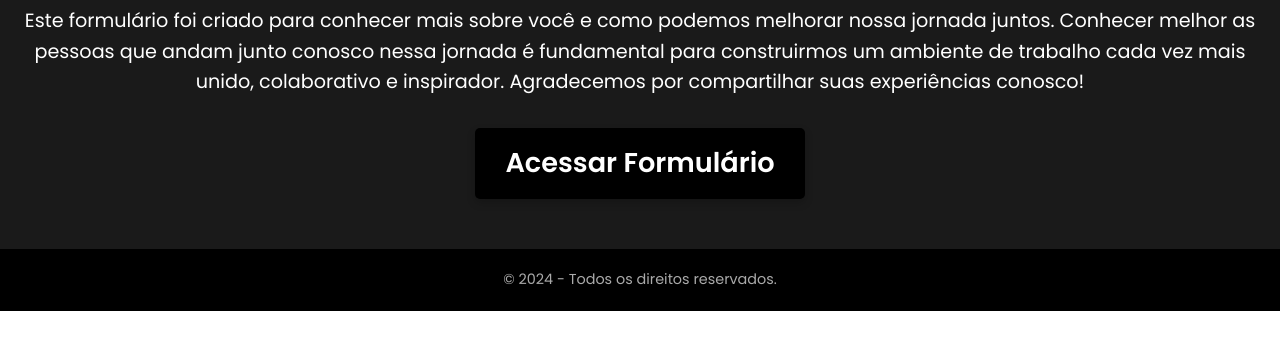
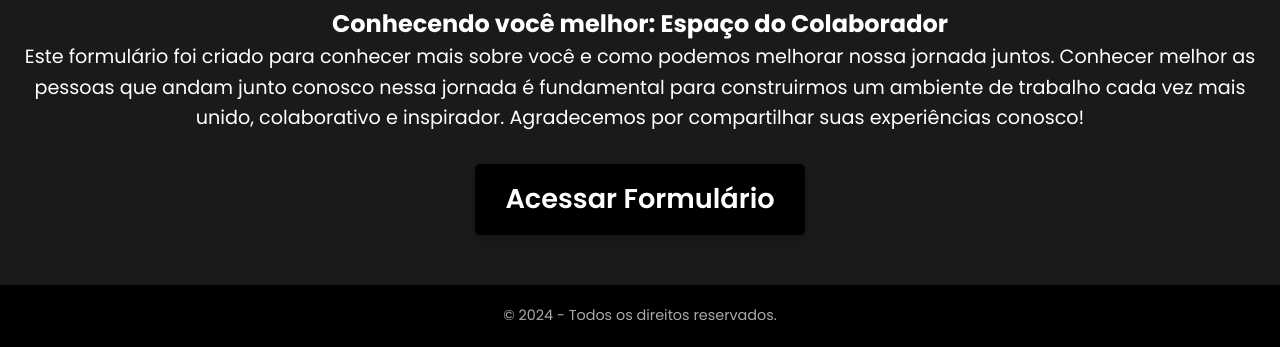
Before and after one commit to HugoLeonardo-hub/form_func_MIL, a plain HTML site: page index.html in a window 1280 px wide. Shown: the part 524-871 px from the top of the page. Before the commit the page ends 835 px from the top, so only its background shows below. Drawn offline with Linux system fonts and the light colour scheme.

Commit message:
Update index.html

```diff
--- a/index.html
+++ b/index.html
@@ -17,6 +17,7 @@
 
     <section id="cta">
         <h1>Conhecendo você melhor: Espaço do Colaborador</h1>
+        <h2>Conhecendo você melhor: Espaço do Colaborador</h2>
         <p>Este formulário foi criado para conhecer mais sobre você e como podemos melhorar nossa jornada juntos. Conhecer melhor as pessoas que andam junto conosco nessa jornada é fundamental para construirmos um ambiente de trabalho cada vez mais unido, colaborativo e inspirador. Agradecemos por compartilhar suas experiências conosco!</p>
         <a href="https://forms.gle/vWDvxXyRB3x3zs9W9" class="btn" target="_blank">Acessar Formulário</a>
     </section>
```
